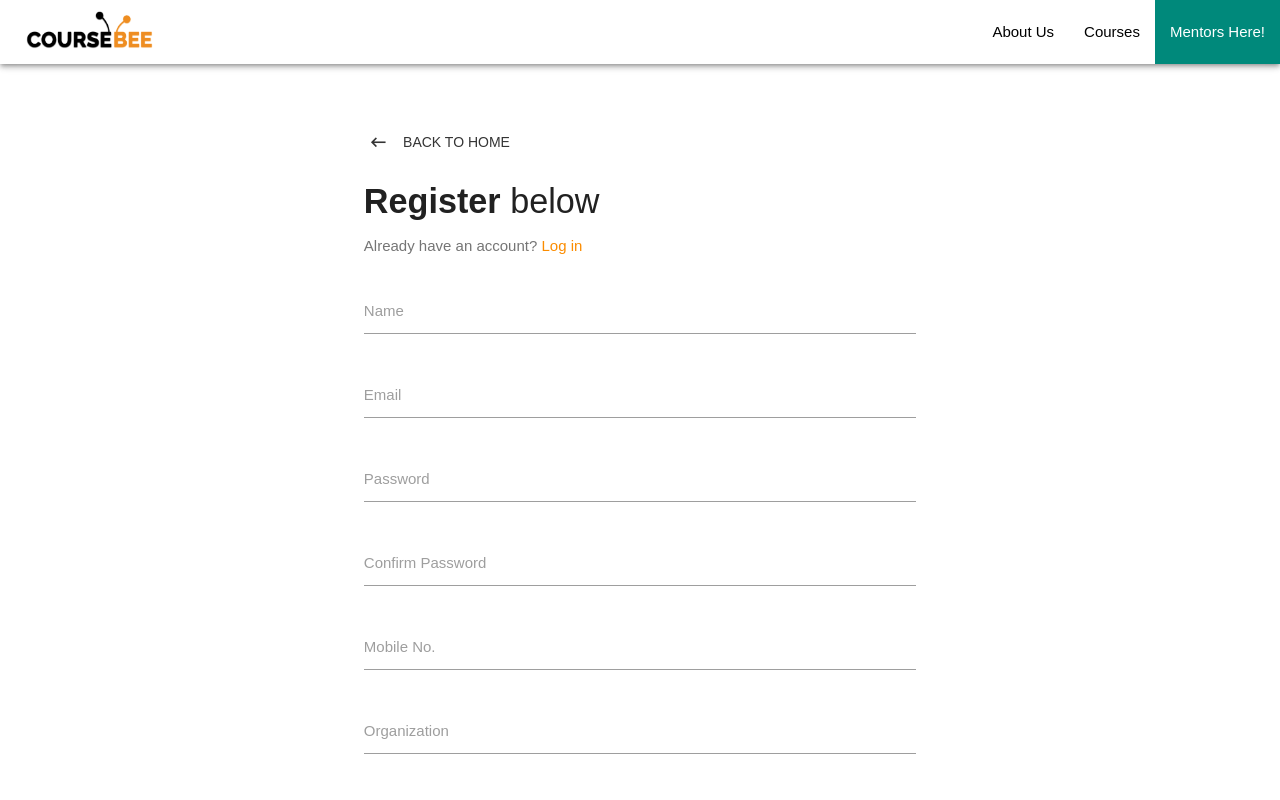
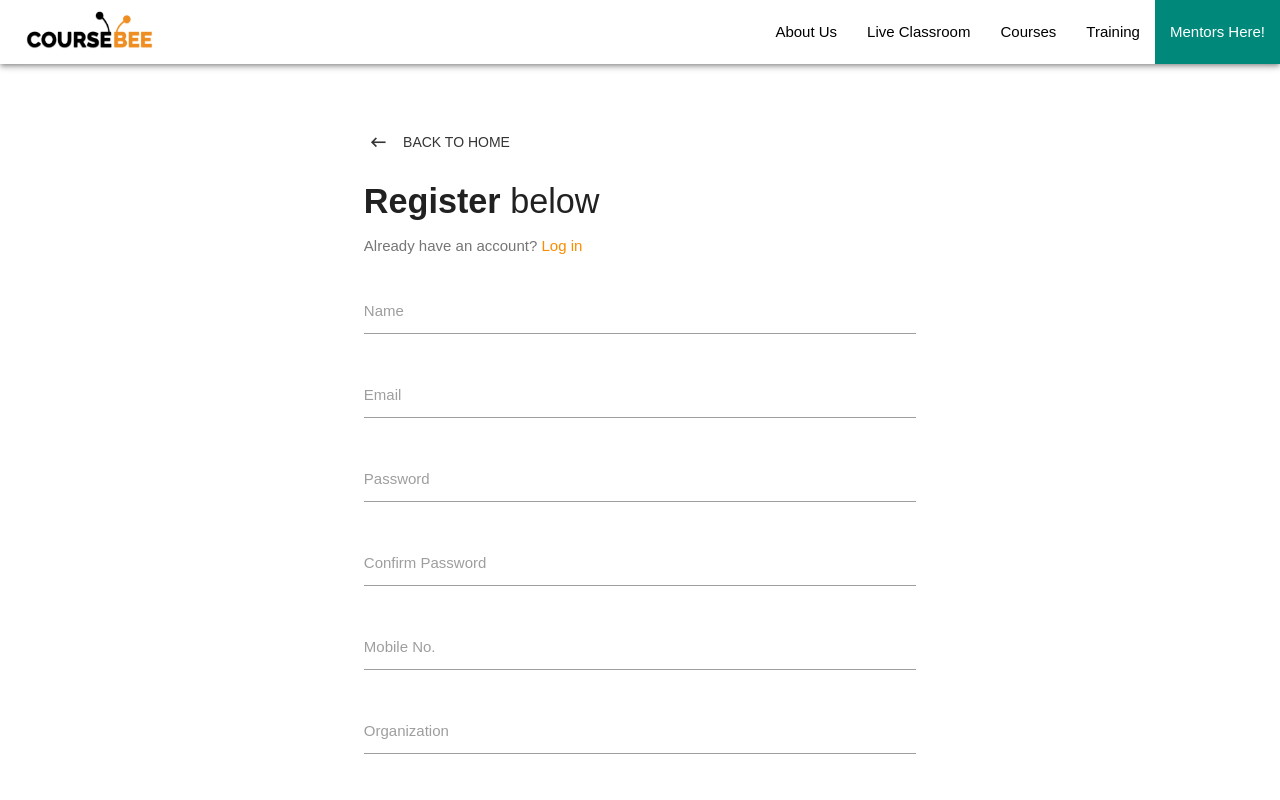
Before and after one commit to coursebee-dev/coursebee_server, a React (Create React App) app in the folder client/: page /admin/register in a window 1280 px wide. Shown: the top 800 px of the page. Built offline with nearby package versions, Linux system fonts and the light colour scheme.

Commit message:
secured site key for recatcha

```diff
--- a/client/src/App.css
+++ /dev/null
@@ -1,3 +0,0 @@
-.App {
-  min-height: 100vh;
-}
--- a/client/src/App.js
+++ b/client/src/App.js
@@ -55,7 +55,6 @@ class App extends Component {
     return (
       <Provider store={store}>
         <Router>
-          <div className="App">
           <Navbar />
           <Route exact path="/" component={Landing} />
           <Route exact path="/mentor" component={LandingMentor} />
@@ -71,7 +70,6 @@ class App extends Component {
           <PrivateRoute exact path="/mentor/dashboard" component={DashboardMentor} />
           <PrivateRoute exact path="/admin/dashboard" component={DashboardAdmin} />
           <Footer />
-          </div>
         </Router>
       </Provider>
     );
--- a/client/src/components/auth/Register.js
+++ b/client/src/components/auth/Register.js
@@ -5,6 +5,7 @@ import { connect } from "react-redux";
 import { registerUser } from "../../actions/authAction";
 import classnames from "classnames";
 import ReCAPTCHA from 'react-google-recaptcha';
+
 class Register extends Component {
     constructor() {
         super();
@@ -20,6 +21,7 @@ class Register extends Component {
             errors: {},
         };
     }
+
     componentWillReceiveProps(nextProps) {
         if (nextProps.errors) {
             this.setState({
@@ -69,8 +71,8 @@ class Register extends Component {
     }
 
     render() {
-        console.log(this.state.captcha)
         const { errors } = this.state;
+        let captcha_secret = process.env.REACT_APP_NOT_CAPTCHA_SECRET
         return (
             <div className="container">
                 <div style={{ marginTop: "4rem", marginBottom: "4rem" }} className="row">
@@ -190,7 +192,7 @@ class Register extends Component {
                             ) : (
                                     <div className="col s12" style={{ paddingLeft: "11.250px" }}>
                                         <ReCAPTCHA
-                                            sitekey="6LdwaPoUAAAAAHsHxjijN2QsFfNRMs-8Km7mFjag"
+                                            sitekey={`${captcha_secret}`}
                                             onChange={this.verifyCaptcha}
                                         />
                                     </div>
--- a/client/src/components/authMentor/RegisterMentor.js
+++ b/client/src/components/authMentor/RegisterMentor.js
@@ -73,6 +73,7 @@ class Register extends Component {
 
     render() {
         const { errors } = this.state;
+        let captcha_secret = process.env.REACT_APP_NOT_CAPTCHA_SECRET
         return (
             <div className="container">
                 <div style={{ marginTop: "4rem", marginBottom: "4rem" }} className="row">
--- a/client/src/components/layout/Navbar.js
+++ b/client/src/components/layout/Navbar.js
@@ -21,7 +21,7 @@ const LinkBrand = styled(Link)`
 class Navbar extends Component {
     render() {
         return (
-            <div>
+            <>
                 <nav style={{ height: "64px" }} className="white z-depth-2">
                     <div className="nav-wrapper">
                         <ul className="left">
@@ -34,8 +34,10 @@ class Navbar extends Component {
                         </ul>
                         <ul className="right hide-on-med-and-down">
                             {this.props.auth.isAuthenticated ? <li><UserIcon /></li> : null}
-                            <li><LinkStyled to="#">About Us</LinkStyled></li>
-                            <li><LinkStyled to="#">Courses</LinkStyled></li>
+                            <li><LinkStyled to="/about">About Us</LinkStyled></li>
+                            <li><LinkStyled to="/liveclass">Live Classroom</LinkStyled></li>
+                            <li><LinkStyled to="/courses">Courses</LinkStyled></li>
+                            <li><LinkStyled to="/training">Training</LinkStyled></li>
                             {this.props.auth.isAuthenticated ? null :
                                 <li>
                                     <Link className="teal darken-1" to="/mentor">
@@ -64,7 +66,7 @@ class Navbar extends Component {
                     <li><Link to="#!" className="sidenav-close"><i className="material-icons">close</i></Link></li>
 
                 </ul>
-            </div>
+            </>
         );
     }
 }
```
Lines whose indentation alone changed are shown as unchanged.
